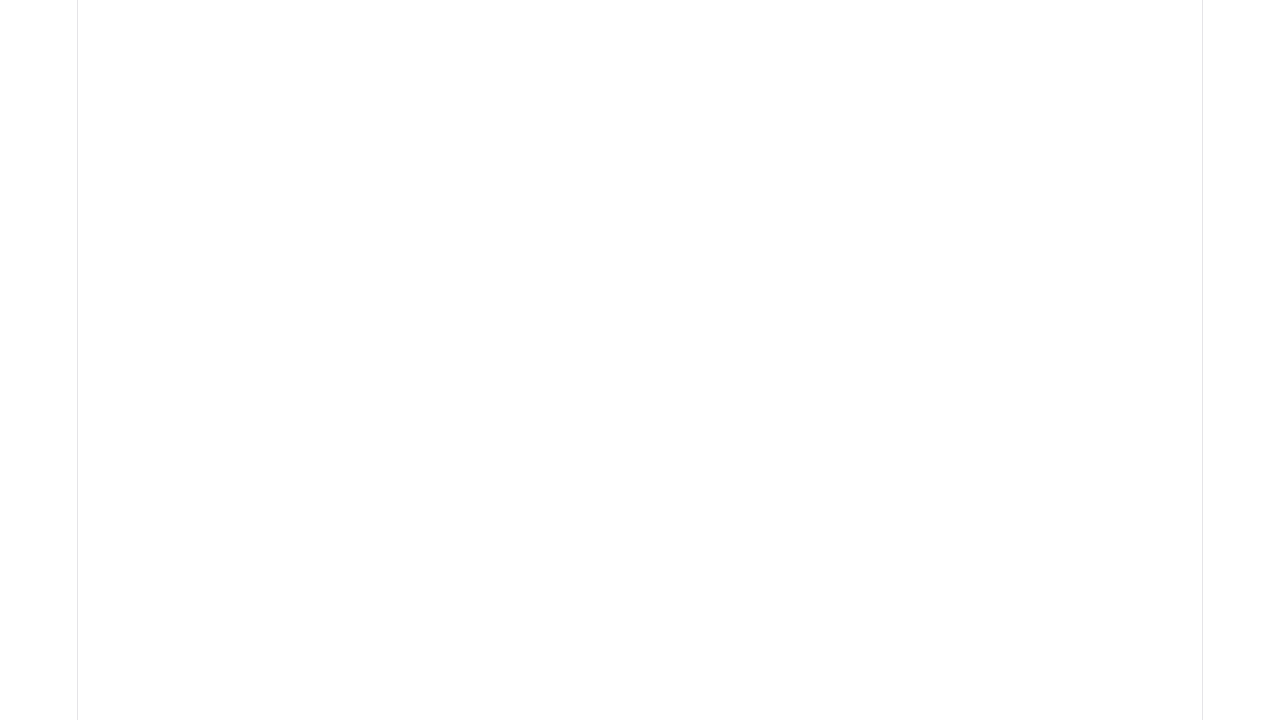
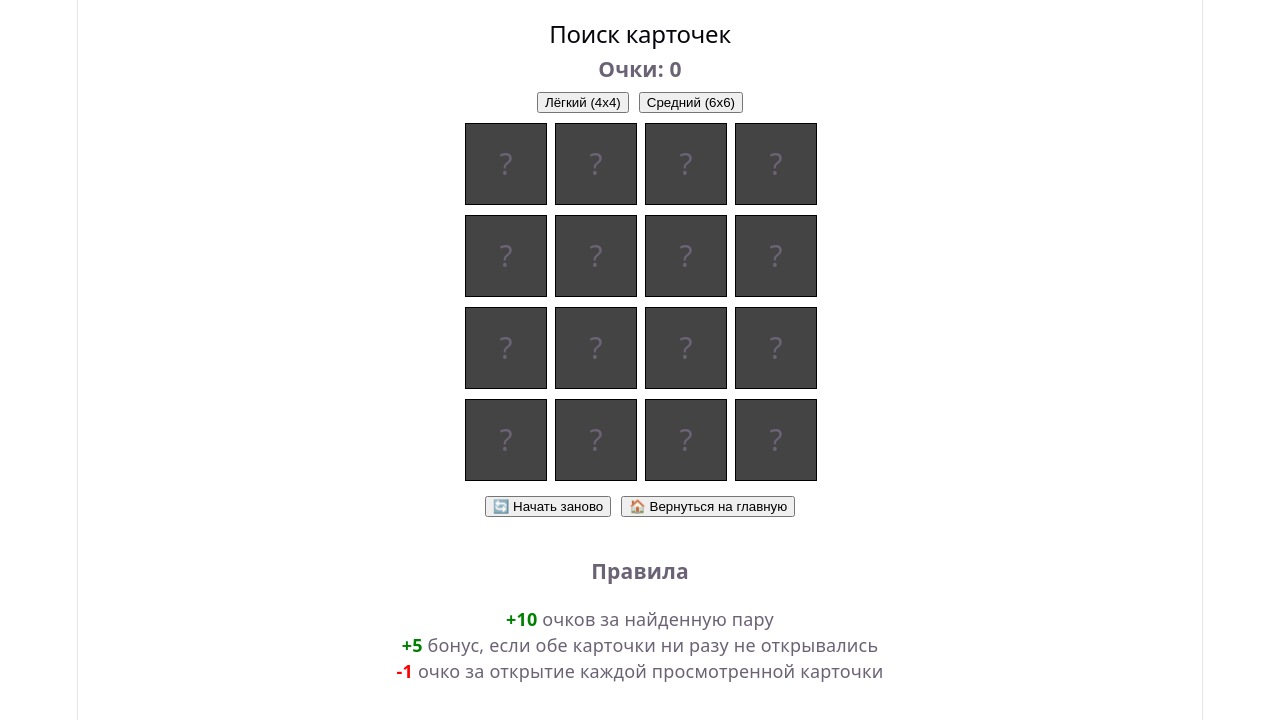
Before and after one commit to wwic7oria/cognitive_games, a React (Vite) app: page /#/memory in a window 1280 px wide. Shown: the top 720 px of the page. Built offline with nearby package versions, Linux system fonts and the light colour scheme.

Commit message:
Сделан хэш-роутинг

```diff
--- a/index.html
+++ b/index.html
@@ -1,13 +1,16 @@
 <!doctype html>
 <html lang="en">
+
 <head>
   <meta charset="UTF-8" />
   <link rel="icon" type="image/svg+xml" href="/favicon.svg" />
   <meta name="viewport" content="width=device-width, initial-scale=1.0" />
   <title>var7</title>
 </head>
+
 <body>
   <div id="root"></div>
   <script type="module" src="/src/main.tsx"></script>
 </body>
+
 </html>
--- a/src/main.tsx
+++ b/src/main.tsx
@@ -1,13 +1,13 @@
 import { StrictMode } from 'react'
 import { createRoot } from 'react-dom/client'
-import { BrowserRouter } from 'react-router-dom'
+import { HashRouter } from 'react-router-dom'
 import './index.css'
 import App from './App.tsx'
 
 createRoot(document.getElementById('root')!).render(
   <StrictMode>
-    <BrowserRouter basename="/cognitive_games">
+    <HashRouter>
       <App />
-    </BrowserRouter>
+    </HashRouter>
   </StrictMode>,
 )
--- a/src/pages/Memory.tsx
+++ b/src/pages/Memory.tsx
@@ -1,8 +1,7 @@
 import { useEffect, useState } from 'react'
+import { useNavigate } from 'react-router-dom'
 
-/**
- * Тип карточки
- */
+// Тип карточки
 type Card = {
   id: number
   value: string
@@ -10,9 +9,7 @@ type Card = {
   isMatched: boolean
 }
 
-/**
- * Набор символов
- */
+// Набор символов
 const EMOJIS = [
   '🍎',
   '🚗',
@@ -34,9 +31,7 @@ const EMOJIS = [
   '🎯',
 ]
 
-/**
- * Генерация карточек под размер поля
- */
+// Генерация карточек под размер поля
 const generateCards = (size: number): Card[] => {
   const pairsCount = (size * size) / 2
 
@@ -54,53 +49,35 @@ const generateCards = (size: number): Card[] => {
 }
 
 export default function Memory() {
-  /**
-   * сложность игры
-   */
+  // Сложность игры
   const [difficulty, setDifficulty] = useState<'easy' | 'medium'>('easy')
 
-  /**
-   * карточки
-   */
+  // Карточки
   const [cards, setCards] = useState<Card[]>([])
 
-  /**
-   * первая карточка
-   */
+  // Первая карточка
   const [firstCard, setFirstCard] = useState<Card | null>(null)
 
-  /**
-   * уже увиденные карточки
-   */
+  // Уже увиденные карточки
   const [seenCards, setSeenCards] = useState<number[]>([])
   const [firstCardWasSeen, setFirstCardWasSeen] = useState(false)
 
-  /**
-   * блокировка кликов
-   */
+  // Блокировка кликов
   const [disabled, setDisabled] = useState(false)
 
-  /**
-   * счёт
-   */
+  // Счёт
   const [score, setScore] = useState(0)
 
-  /**
-   * popup очков
-   */
+  // Popup очков
   const [scorePopup, setScorePopup] = useState('')
 
-  /**
-   * размеры поля
-   */
+  // Размеры поля
   const SIZE_MAP = {
     easy: 4,
     medium: 6,
   }
 
-  /**
-   * пересоздание игры при смене сложности
-   */
+  // Пересоздание игры при смене сложности
   useEffect(() => {
     const size = SIZE_MAP[difficulty]
 
@@ -112,15 +89,13 @@ export default function Memory() {
     setScorePopup('')
   }, [difficulty])
 
-  /**
-   * клик по карточке
-   */
+  // Клик по карточке
   const handleClick = (card: Card) => {
     if (disabled || card.isFlipped || card.isMatched) return
 
     const wasSeenBefore = seenCards.includes(card.id)
 
-    // фиксируем первое открытие
+    // Фиксируем первое открытие
     if (!wasSeenBefore) {
       setSeenCards(prev => [...prev, card.id])
     }
@@ -209,6 +184,7 @@ export default function Memory() {
   // Проверка победы
   const isWin = cards.length > 0 && cards.every(c => c.isMatched)
 
+  const navigate = useNavigate()
   return (
     <div
       style={{
@@ -239,7 +215,7 @@ export default function Memory() {
         >
           <h3 style={{ margin: 0 }}>Очки: {score}</h3>
 
-          {/* Popup с изменением счета*/}
+          {/* Popup с изменением счета */}
           {scorePopup && (
             <span
               style={{
@@ -312,8 +288,8 @@ export default function Memory() {
         </div>
       </div>
 
-      {/*Кнопка "Начать заново" */}
-      <div style={{ marginTop: 15 }}>
+      {/*Кнопки "Начать заново" и "Вернуться на главную страницу" */}
+      <div style={{ marginTop: 15, display: 'flex', gap: 10 }}>
         <button
           onClick={() => {
             const size = SIZE_MAP[difficulty]
@@ -326,7 +302,15 @@ export default function Memory() {
             setDisabled(false)
           }}
         >
-          Начать заново 🔄
+          🔄 Начать заново
+        </button>
+
+        <button
+          onClick={() => {
+            navigate('/cognitive_games/')
+          }}
+        >
+          🏠 Вернуться на главную
         </button>
       </div>
 
--- a/vite.config.ts
+++ b/vite.config.ts
@@ -1,6 +1,7 @@
 import { defineConfig } from 'vite'
+import react from '@vitejs/plugin-react'
 
-// https://vite.dev/config/
 export default defineConfig({
-  base: './',
+  base: '/cognitive_games/',
+  plugins: [react()],
 })
```
Lines whose indentation alone changed are shown as unchanged.
